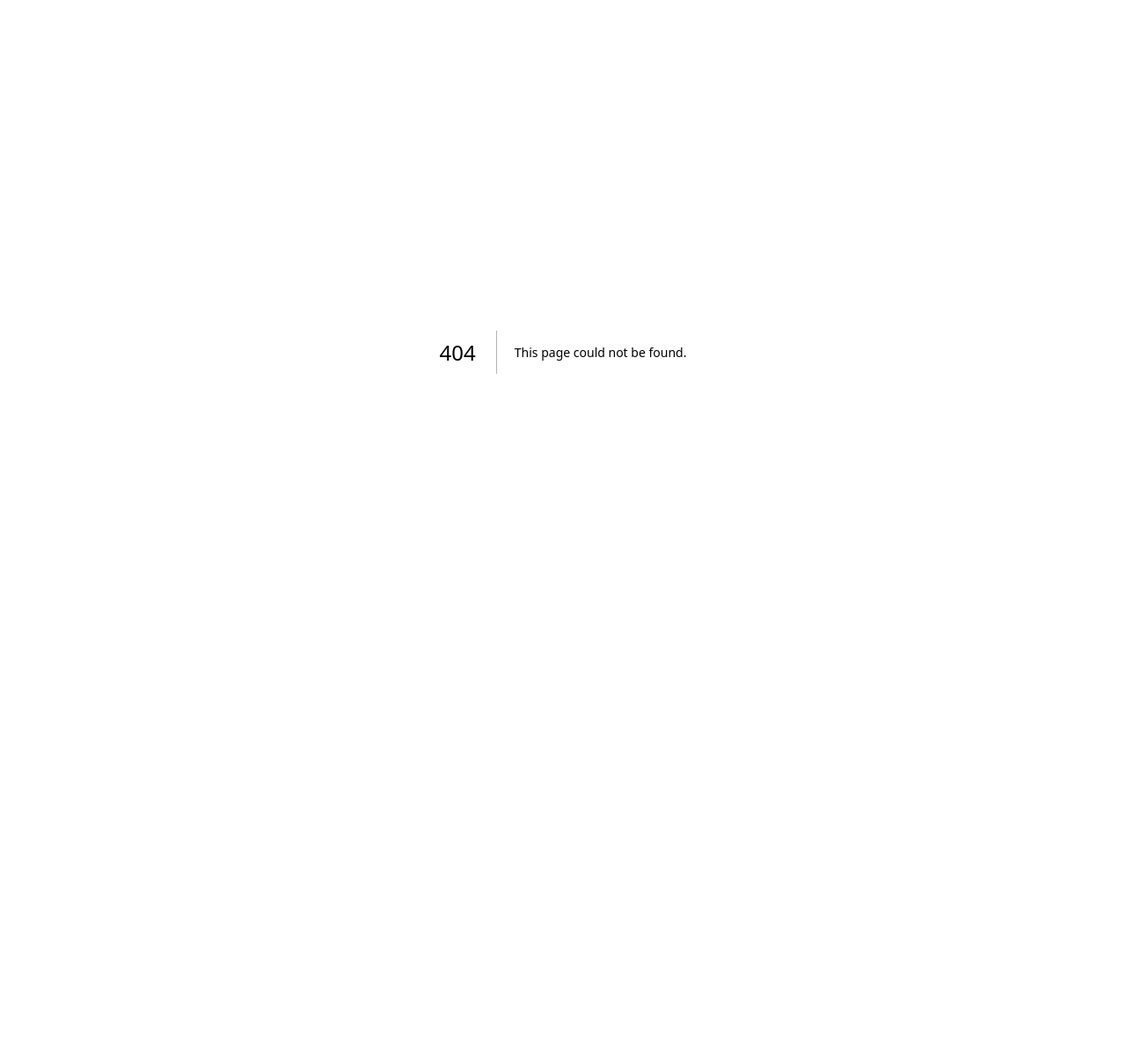
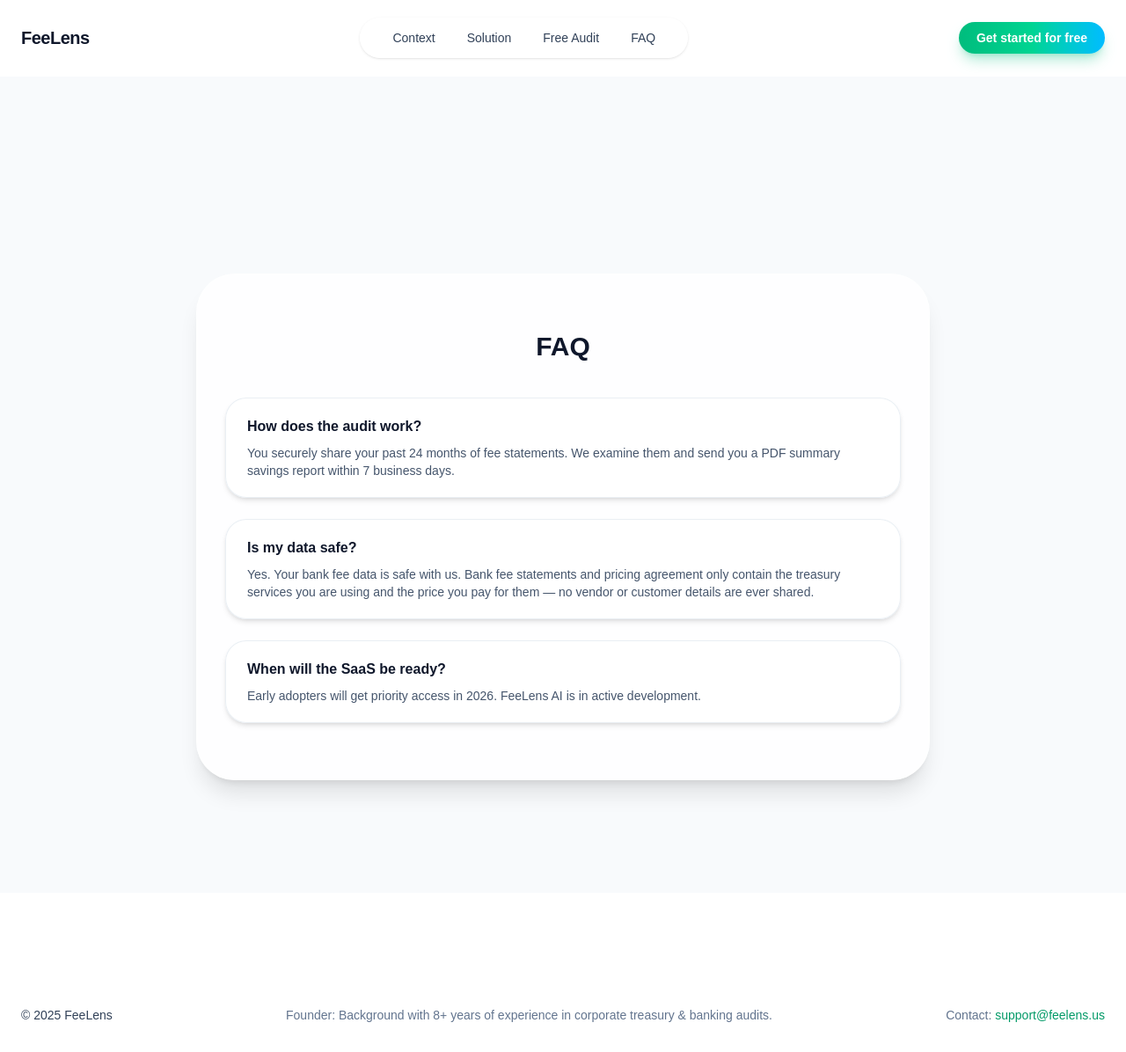
Before and after one commit to FeeLensMVP/FeeLens, a Next.js app: page /faq in a window 1280 px wide. Before the commit this address had no page. Shown: the whole page at 88% size. Before the commit the page ends 800 px from the top, so only its background shows below. Built offline with nearby package versions, Linux system fonts and the light colour scheme.

Commit message:
[SAVE] refactoring files & removing squares on images

```diff
--- /dev/null
+++ b/src/app/faq/page.tsx
@@ -0,0 +1,17 @@
+import Header from "@/components/Header";
+import Footer from "@/components/Footer";
+import FaqSection from "@/components/FaqSection";
+
+export default function FaqPage() {
+  return (
+    // On utilise un fragment (<>...</>) car on n'a pas besoin d'une div globale ici
+    <>
+      <Header />
+      <main className="flex min-h-screen items-start justify-center bg-slate-50 px-4 py-24 sm:py-32">
+        {/* On réutilise le composant FaqSection, c'est la beauté de React ! */}
+        <FaqSection />
+      </main>
+      <Footer />
+    </>
+  );
+}
```
Also changed, not shown: src/app/api/uploadthings/core.ts (added).
